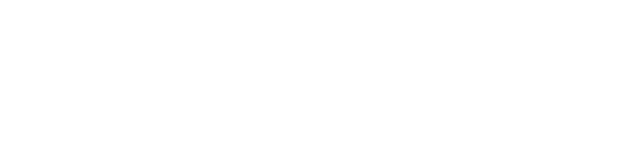
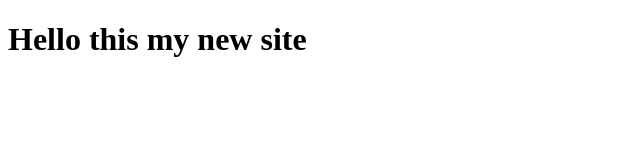
Before and after one commit to azizulhakims/my-first-repo, a plain HTML site: page index.html in a window 1280 px wide. Shown: the whole page, without its empty margins (0-640 px from the left). Drawn offline with Linux system fonts and the light colour scheme.

Commit message:
add h1 tag

```diff
--- a/index.html
+++ b/index.html
@@ -7,6 +7,6 @@
     <title>MY first github repo</title>
 </head>
 <body>
-
+    <h1>Hello this my new site</h1>
 </body>
 </html>
```
